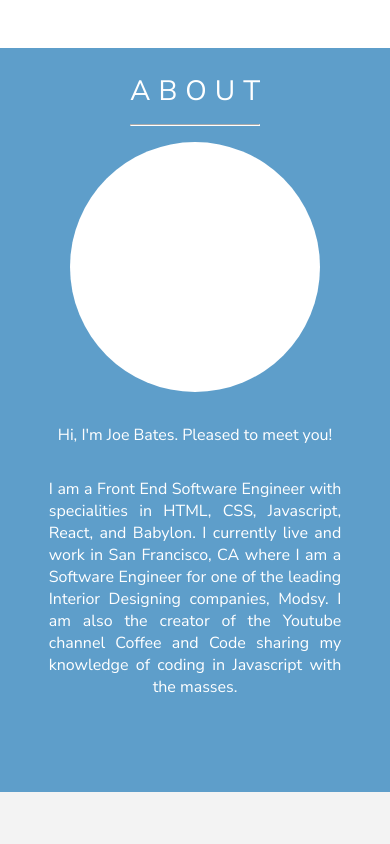
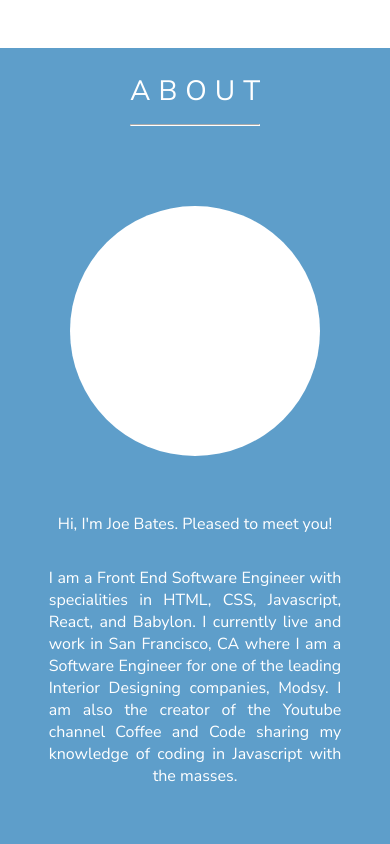
Before and after one commit to jbimagine/coffee-and-code, a React (Create React App) app: page / in a window 390 px wide. Shown: the part 1540-2384 px from the top of the page. Built offline with nearby package versions, Linux system fonts and the light colour scheme.

Commit message:
Fix About Page responsiveness

```diff
--- a/src/App.css
+++ b/src/App.css
@@ -1,6 +1,6 @@
 
 body {
-  background:black;
+  background:rgb(94, 158, 202);
   font-family: 'Nunito Sans', sans-serif;
 }
 
--- a/src/components/About.js
+++ b/src/components/About.js
@@ -12,12 +12,13 @@ class About extends Component {
         <ContentHeader title = 'About' color = '#FFF' underline = {true} hrBorderColor = 'white' >
         </ContentHeader>
         </AboutTitleContainer>
-       <div style = {{ display:'grid', gridTemplateColumns:'1fr', height:'100%', position:'absolute', width:'100%', alignContent:'center' }}>
-          <div style = {{ display:'flex', justifyContent:'center', alignItems:'center', height:'100%',  width:'100%' }}>
+       <div style = {{ display:'flex', flexDirection:'column', height:'100%', position:'relative', justifyContent:'center', width:'100%', backgroundColor:'rgb(94,158,202)', padding:'24px 0' }}>
+          <div style = {{ display:'flex', justifyContent:'center', alignItems:'center', height:'300px',  width:'100%' }}>
             <div style = {{ display:'flex', width:'250px', height:'250px', backgroundColor:'#FFF', borderRadius:'50%' }}></div>
           </div>
+
+       <div style = {{ width:'100%', display:'flex', justifyContent:'center', flexDirection:'column',alignItems:'center' }}>
        <div style = {{ justifyContent:'center', display:'flex', margin:'32px 0' }}>Hi, I'm Joe Bates.  Pleased to meet you!</div>
-       <div style = {{ width:'100%', display:'flex', justifyContent:'center' }}>
           <div style = {{ width:'75%', textAlign:'justify', textAlignLast:'center' }} >
           I am a Front End Software Engineer with specialities in HTML, CSS, Javascript, React, and Babylon.
           I currently live and work in San Francisco, CA where I am a Software Engineer for one of the leading
```
Also changed, not shown: src/Main.js (+7 -3 lines).
